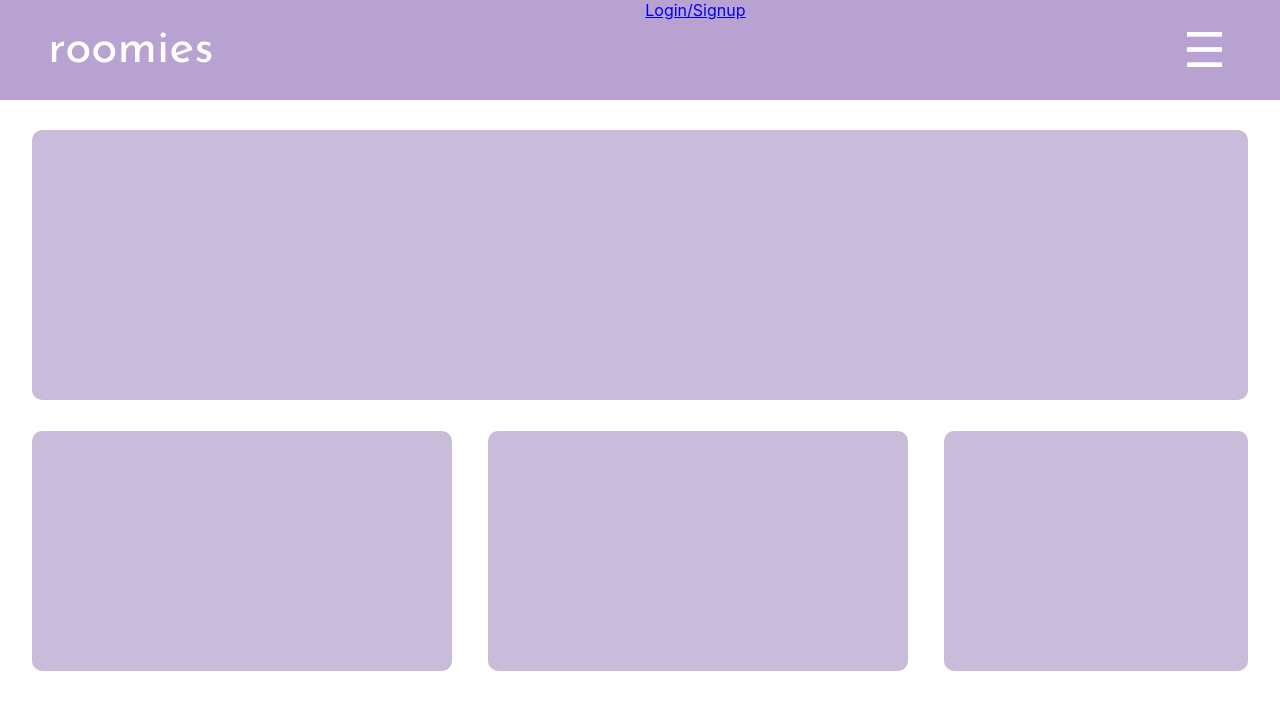
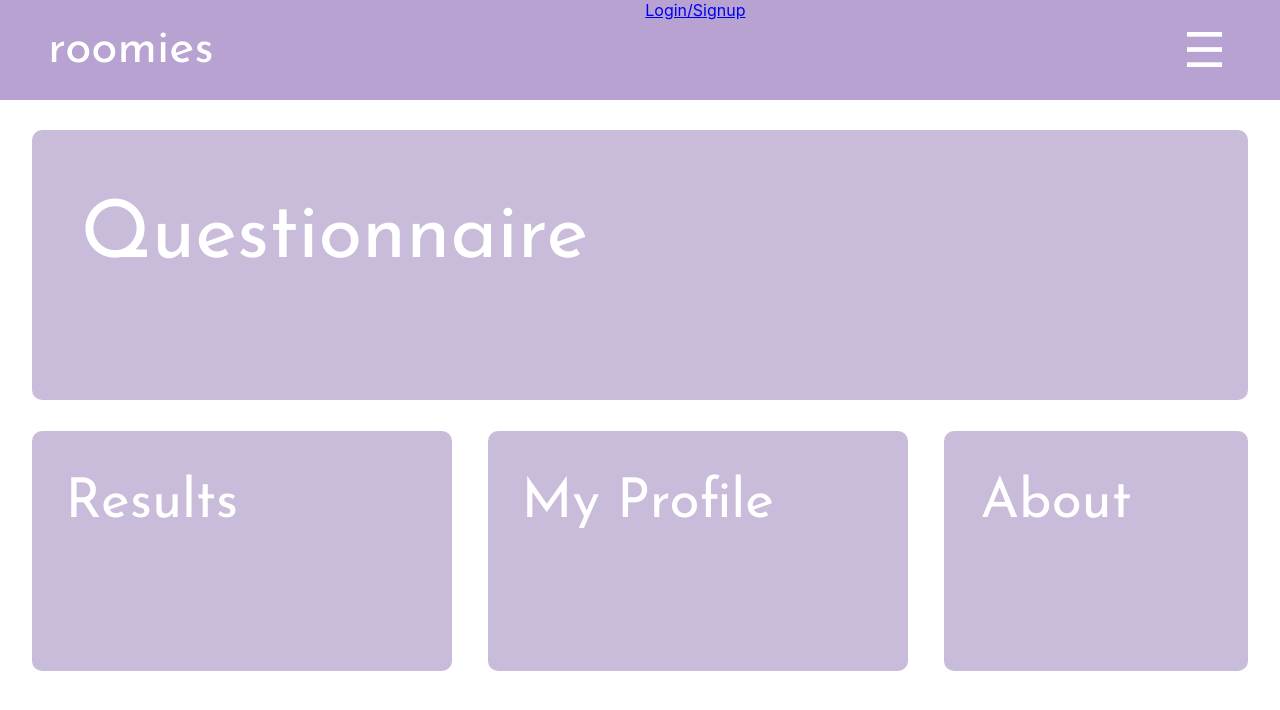
Before and after one commit to Chemplo/HackCanada, a React (Create React App) app in the folder roomies/: page / in a window 1280 px wide. Shown: the top 710 px of the page. Built offline with nearby package versions, Linux system fonts and the light colour scheme.

Commit message:
db text complete

```diff
--- a/roomies/src/pages/Home.css
+++ b/roomies/src/pages/Home.css
@@ -9,6 +9,7 @@
 }
 
 .questionnaire_box {
+    position: relative;
     width: 100%;
     height: 45%;
     background-color: #C9BBDA;
@@ -23,23 +24,56 @@
     height: 40%; /* Ensures boxes fit properly */
 }
 
-.profile_box, .result_box {
+.result_box, .profile_box {
     width: 34.5%; /* Almost half of the row */
     height: 100%; /* Use full height */
     border-radius: 10px;
 }
 
-.profile_box {
+.result_box {
+    position: relative;
     background-color: #C9BBDA;
 }
 
-.result_box {
+.profile_box {
+    position: relative;
     background-color: #C9BBDA;
 }
 
 .about_box {
+    position: relative;
     width: 25%;
     height: 100%;
     border-radius: 10px;
     background-color: #C9BBDA;
 }
+
+.dbquestionnaire{
+    position: absolute;
+    color: #FFFF;
+    font-family: "Josefin Sans", sans-serif;
+    font-size: 80px;
+    top: 5%;
+    left: 4%;
+    font-weight: 400;
+}
+
+.dbprofile, .dbresult, .dbabout{
+    position: absolute;
+    color: #FFFF;
+    font-family: "Josefin Sans", sans-serif;
+    font-size: 55px;
+    font-weight: 400;
+}
+
+.dbresult{
+    left: 8%;
+}
+
+.dbprofile{
+    left: 8%;
+}
+
+.dbabout{
+    left: 12%;
+}
--- a/roomies/src/pages/Home.js
+++ b/roomies/src/pages/Home.js
@@ -3,11 +3,19 @@ import './Home.css';
 function Home() {
     return (
         <div className="container">
-            <div className="questionnaire_box"></div>
+            <div className="questionnaire_box">
+                <h1 className="dbquestionnaire">Questionnaire</h1>
+            </div>
             <div className="second_row">
-                <div className="profile_box"></div>
-                <div className="result_box"></div>
-                <div className="about_box"></div>
+                <div className="result_box">
+                    <h2 className="dbresult">Results</h2>
+                </div>
+                <div className="profile_box">
+                    <h2 className="dbprofile">My Profile</h2>
+                </div>
+                <div className="about_box">
+                    <h2 className="dbabout">About</h2>
+                </div>
             </div>
         </div>
     );
```
